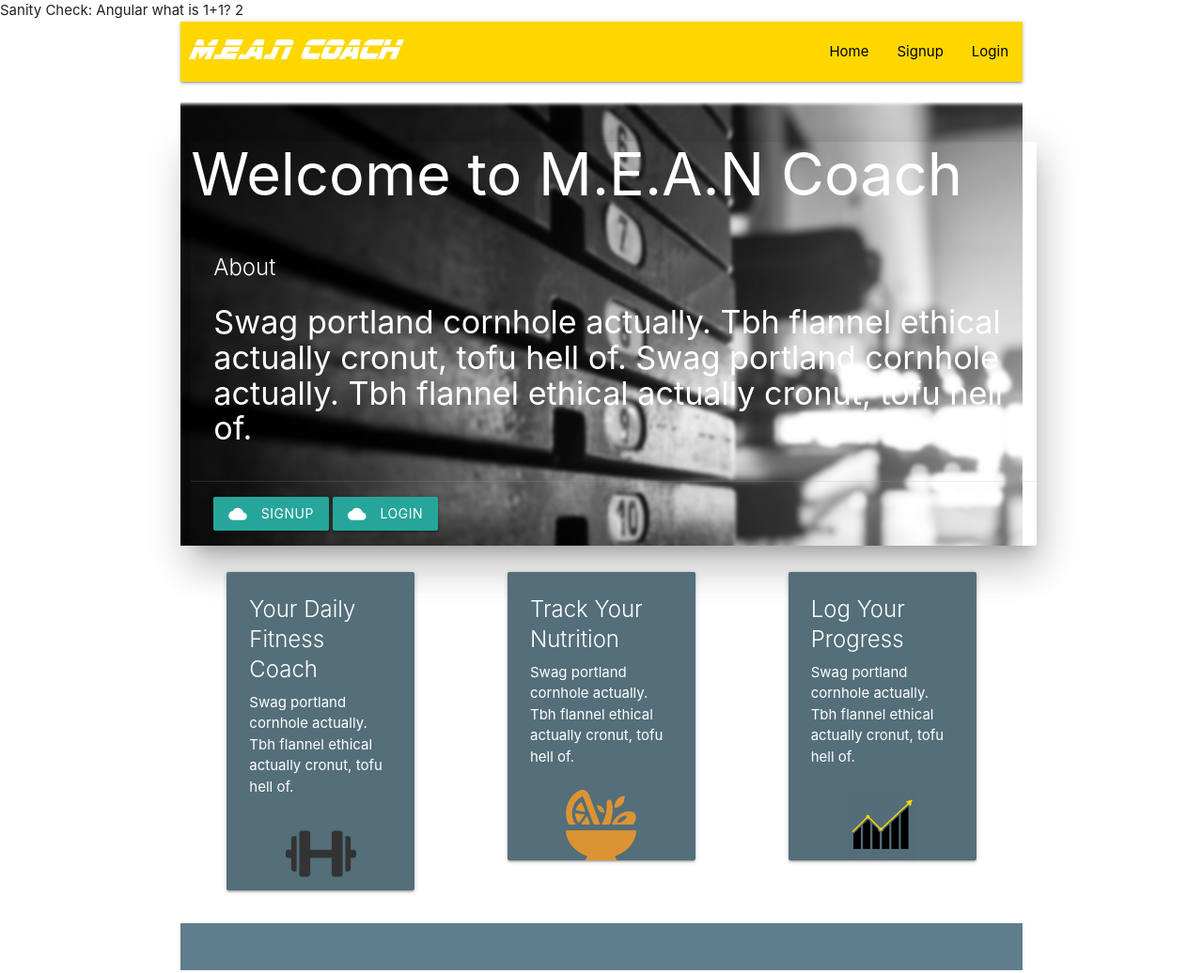
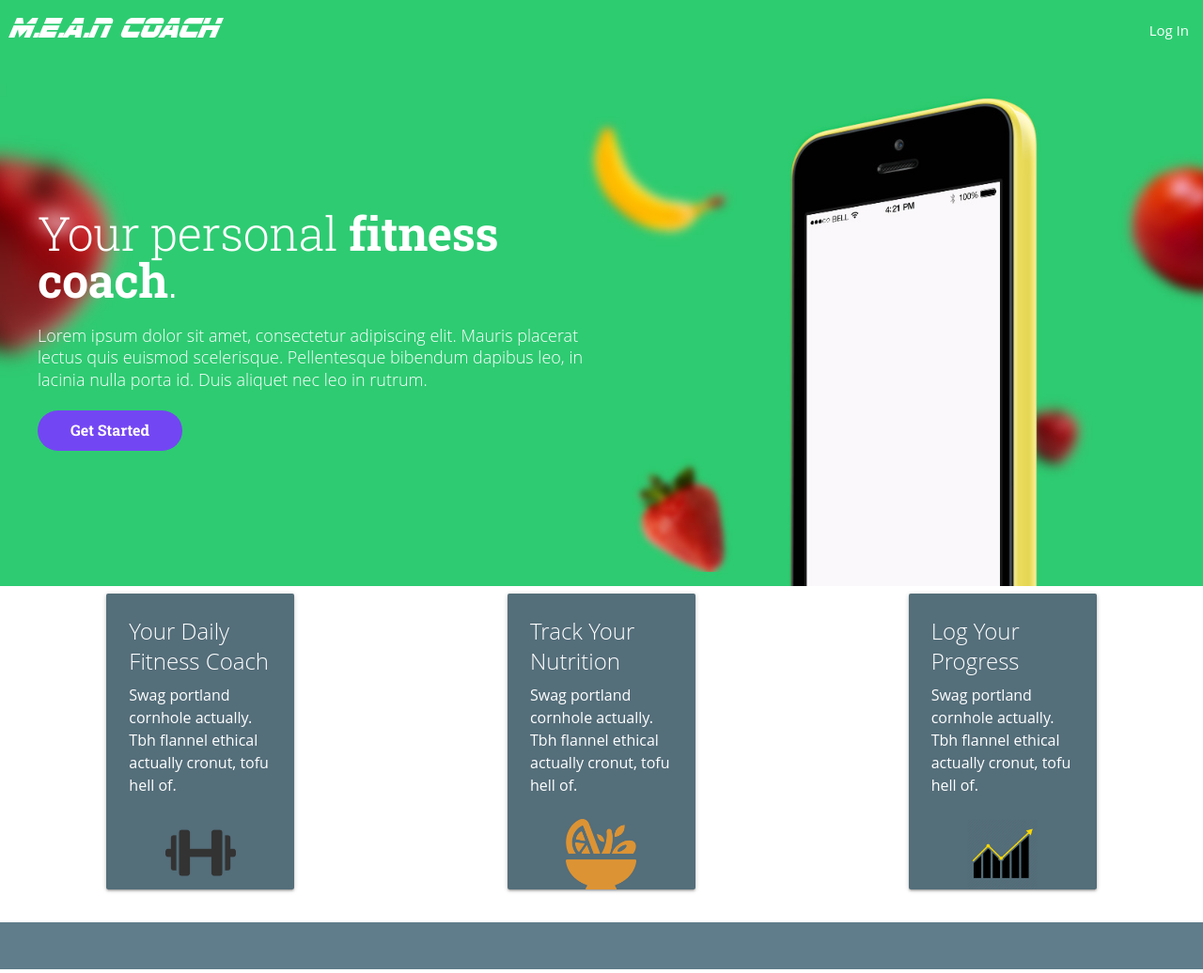
Before and after one commit to Agentscreech/MEAN-Coach, a website: page static/index.html in a window 1280 px wide. Shown: the top 1036 px of the page at 94% size. Drawn offline with nearby package versions, Linux system fonts and the light colour scheme; some packages are replaced by stand-ins of ours.

```diff
--- a/index.js
+++ b/index.js
@@ -76,6 +76,9 @@
   res.sendFile(path.join(__dirname, 'static/index.html'));
 });
 
-var server = app.listen(process.env.PORT || 3000);
+var server = app.listen((process.env.PORT || 3000), function(){
+  console.log('listening on 3000');
+});
+
 
 module.exports = server;
--- a/package.json
+++ b/package.json
@@ -4,6 +4,7 @@
   "description": "Fitness & Nutrition Tracker",
   "main": "index.js",
   "scripts": {
+    "start": "node index.js",
     "test": "NODE_ENV=test ./node_modules/.bin/istanbul cover ./node_modules/.bin/_mocha -- -R nyan"
   },
   "repository": {
@@ -36,5 +37,8 @@
     "istanbul": "^0.4.5",
     "mocha": "^3.2.0",
     "supertest": "^3.0.0"
-  }
+  },
+  "engines": {
+    "node": "7.2.0"
+  },
 }
--- a/seeds/seed_activities.js
+++ b/seeds/seed_activities.js
@@ -51,7 +51,7 @@
         calFactor: 2.62
     },
     {
-        name: "Fooball (Touch/Two Hand)",
+        name: "Football (Touch/Two Hand)",
         calFactor: 3.81
     },
     {
--- a/static/app/components/navbar/navbar.html
+++ b/static/app/components/navbar/navbar.html
@@ -1,12 +1,10 @@
 <nav>
-  <div class="nav-wrapper">
-    <a href="#" class="brand-logo left">M.E.A.N Coach</a>
-    <ul class="right">
-      <li><a class="black-text" ui-sref="homeState()">Home </a></li>
-      <li><a class="black-text" ui-sref="signupState()" ng-if="!isLoggedIn()">Signup</a></li>
-      <li><a class="black-text" ui-sref="loginState()" ng-if="!isLoggedIn()">Login</a></li>
-      <li><a class="black-text" ng-click="logout()" ng-if="isLoggedIn()">Logout</a></li>
-      <li><a class="black-text" ui-sref="profileState({id: navId})" ng-if="isLoggedIn()"> Profile</a></li>
-    </ul>
-  </div>
+  <a ui-sref="homeState()" class="brand-logo left">M.E.A.N Coach</a>
+  <ul class="right">
+<!--     <li><a ui-sref="homeState()">Home </a></li> -->
+<!--     <li><a ui-sref="signupState()" ng-if="!isLoggedIn()">Signup</a></li> -->
+    <li><a ui-sref="loginState()" ng-if="!isLoggedIn()">Log In</a></li>
+    <li><a ng-click="logout()" ng-if="isLoggedIn()">Log Out</a></li>
+    <li><a ui-sref="profileState({id: navId})" ng-if="isLoggedIn()"> Profile</a></li>
+  </ul>
 </nav>
--- a/static/app/containers/home/home.html
+++ b/static/app/containers/home/home.html
@@ -1,16 +1,11 @@
-<br>
-<div class="row">
-   <div class="hero-image col s12">
-     <div class="hero-card card transparent z-depth-5">
-       <h1>Welcome to M.E.A.N Coach</h1>
+<div id="hero-container" class="hero-image col 12s">
+  <div id="hero-text-container">
+    <h1>Your personal <span class="fnt-black">fitness coach</span>.</h1>
     <div class="card-content white-text">
-         <span class="card-title">About</span>
-         <h4>Swag portland cornhole actually. Tbh flannel ethical actually cronut, tofu hell of. Swag portland cornhole actually. Tbh flannel ethical actually cronut, tofu hell of.</h4>
+      <h4>Lorem ipsum dolor sit amet, consectetur adipiscing elit. Mauris placerat lectus quis euismod scelerisque. Pellentesque bibendum dapibus leo, in lacinia nulla porta id. Duis aliquet nec leo in rutrum.</h4>
     </div>
     <div class="card-action">
-         <a class="waves-effect waves-light btn"><i class="material-icons left">cloud</i>Signup</a>
-         <a class="waves-effect waves-light btn"><i class="material-icons left">cloud</i>Login</a>
-       </div>
+      <a ui-sref="signupState()" class="button button-primary">Get Started</a>
     </div>
   </div>
 </div>
@@ -108,15 +103,10 @@
  <br>
 
 <!-- Footer -->
-<footer class="page-footer">
+<footer>
   <div class="container">
     <div class="row">
-      <div class="col l6 s12">
-        <p class="white-text">Footer Content</p>
-        <p class="grey-text text-lighten-4">You can use rows and columns here to organize your footer content.</p>
-      </div>
-      <a class="waves-effect waves-light btn"><i class="material-icons left">cloud</i>Singup</a>
-      <a class="waves-effect waves-light btn"><i class="material-icons left">cloud</i>Login</a>
+      <a ui-sref="signupState()" class="button button-primary">Get Started</a>
     </div>
   </div>
   <div class="footer-copyright">
--- /dev/null
+++ b/static/app/parallax.js
@@ -0,0 +1,3 @@
+$(document).ready(function(){
+  $('.parallax').parallax();
+});
--- a/static/css/style.css
+++ b/static/css/style.css
@@ -1,6 +1,47 @@
+/*** GLOBAL STYLES ***/
+
 @font-face {
     font-family: SFSportsNight ;
     src: url("../fonts/SFSportsNight.ttf");
+}
+
+body {
+	font-family: 'Open Sans', sans-serif;
+}
+
+h1 {
+	font-family: 'Roboto Slab', serif;
+	font-size: 50px;
+	line-height: 1;
+	letter-spacing: -.01em;
+}
+
+h2 {
+	font-size: 32px;
+}
+
+h3 {
+	font-size: 24px;
+	font-weight: 300;
+	line-height: 1.3;
+}
+
+h4 {
+	font-size: 18px;
+	font-weight: 300;
+	line-height: 1.3;
+}
+
+p {
+	font-size: 16px;
+}
+
+.fnt-black {
+	font-weight: 700;
+}
+
+a {
+	cursor: pointer;
 }
 
 button.wide-button {
@@ -8,23 +49,81 @@
 	text-align: center;
 }
 
+.button {
+	border-radius: 3em;
+	padding: 10px 35px 12px 35px;
+	font-size: 16px;
+	font-family: 'Roboto Slab', serif;
+	font-weight: 700;
+	text-transform: none;
+}
+
+.button-primary {
+	background-color: #7346f3;
+	transition-property: filter;
+	transition-duration: 300ms;
+	color: white;
+}
+
+.button-primary:hover {
+	filter: brightness(120%);
+}
+
+
+
 .home-flex-container {
   display: flex;
   flex-direction: row;
 	justify-content: space-around;
 }
 
-.nav-wrapper {
-	background-color: gold;
+nav {
+	box-shadow: none;
+	color: white;
+	background-color: #2ecc71;
 }
 
+nav a {
+	cursor: pointer;
+}
+
+
+/*** HOME PAGE STYLES ***/
+
 .hero-card {
-	width: 900px !important;
+	width: 100%;
 	margin: 0 auto;
 	color: white;
 }
+
+#hero-container {
+	height: 70vh;
+	padding-left: 40px;
+	display: flex;
+	align-items: center;
+}
+
+#hero-text-container {
+	width: 50%;
+	margin-bottom: 3%
+}
+
+#hero-text-container h1 {
+	color: white;
+	font-weight: 300;
+	margin-bottom: 0;
+	padding-bottom: 0;
+}
+
+#hero-text-container .card-content {
+	margin-bottom: 30px;
+}
+
 .hero-image {
-	background-image: url("../images/hero-background.png");
+	background-image: url("../images/phone-hero.jpg");
+	background-size: cover;
+	background-repeat: no-repeat;
+	background-position: center;
 }
 
 .divider {
@@ -54,8 +153,12 @@
 	margin: 0 auto;
 }
 
-body {
+footer {
+	background-color: #2ecc71;
+	padding: 50px 0;
 }
+
+
 
 /*** PROFILE PAGE STYLES ***/
 
@@ -73,6 +176,8 @@
 }
 
 #current-cals h1 {
+	font-family: 'Roboto Slab', serif;
+	font-weight: 300;
 	font-size: 100px;
 	padding: 0;
 	margin: 10% 0 0 0;
@@ -143,7 +248,7 @@
 }
 
 #food-search-form input, #activity-search-form input {
-	background: url(../../../img/search.svg) no-repeat scroll 7px 7px;
+	background: url(../../../images/search.svg) no-repeat scroll 7px 7px;
 	padding-left: 40px;
 	background-color: white;
 	margin-top: 10px;
--- a/static/index.html
+++ b/static/index.html
@@ -20,6 +20,7 @@
     <script src="app/rootScope.js"></script>
     <script src="app/carousel.js"></script>
     <script src="app/dropdown.js"></script>
+    <script src="app/parallax.js"></script>
 
      <!-- Containers / Components -->
      <script src="app/containers/home/home.js"></script>
@@ -35,6 +36,7 @@
     <script src="app/services/services.js"></script>
 
     <!-- Styles -->
+    <link href="https://fonts.googleapis.com/css?family=Lato:100,100i,300,300i,400,400i,700,700i,900,900i|Roboto+Slab:100,300,400,700" rel="stylesheet">
     <link rel="stylesheet" href="css/style.css">
 
     <!-- HTML5 Shim and Respond.js IE8 support of HTML5 elements and media queries -->
@@ -46,11 +48,8 @@
   </head>
 
   <body ng-app="App">
-    Sanity Check: Angular what is 1+1? {{1+1}}
-    <div class="container">
       <navbarz></navbarz>
       <div ui-view></div>
-    </div>
 
     <!-- jQuery (necessary for Bootstrap's JavaScript plugins) -->
     <script src="https://cdnjs.cloudflare.com/ajax/libs/materialize/0.98.0/js/materialize.min.js"></script>
```
Also changed, not shown: static/images/food_hero.jpg (added), static/images/phone-hero.jpg (added), static/images/search.svg (renamed from static/img/search.svg), static/images/swim_hero.jpg (added), 1 other file. Lines whose indentation alone changed are shown as unchanged.
